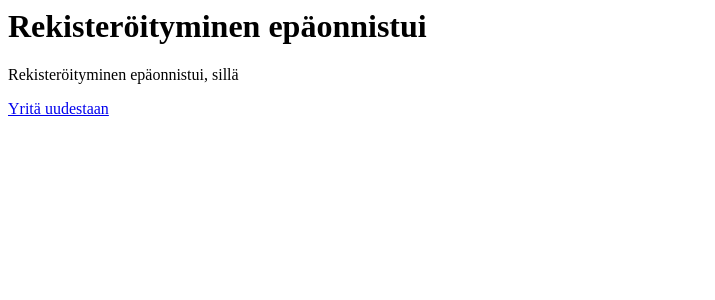
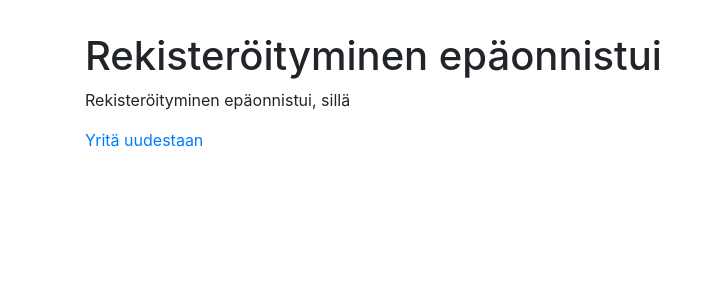
Before and after one commit to amalia53/tsoha-studytracker, a Flask app: template templates/reg_failed.html in a window 1280 px wide. Shown: the top 300 px of the page, without its empty margins (0-715 px from the left). Run offline with Flask 2, Linux system fonts and the light colour scheme; the template is opened without the code that fills it, so the values that code supplies are empty; some libraries are stand-ins or nearby versions.

Commit message:
ulkoasua

```diff
--- a/templates/index.html
+++ b/templates/index.html
@@ -1,8 +1,8 @@
 <link rel="stylesheet" href="https://stackpath.bootstrapcdn.com/bootstrap/4.5.0/css/bootstrap.min.css">
-<title>Study Tracker</title>
 <p>
 <p>
 <p>
+<title>Study Tracker</title>
 <div class="container">
   <div class="row">
     <div class="col-8">
--- a/templates/reg_failed.html
+++ b/templates/reg_failed.html
@@ -1,10 +1,22 @@
+<link rel="stylesheet" href="https://stackpath.bootstrapcdn.com/bootstrap/4.5.0/css/bootstrap.min.css">
+<p>
+<p>
+<p>
+<div class="container">
+  <div class="row">
+    <div class="col-12">
 	<title>Rekisteröityminen epäonnistui</title>
+	<p>
 	<h1>Rekisteröityminen epäonnistui</h1>
 	<p>
 	Rekisteröityminen epäonnistui, sillä {{ error }}
+	<p>
 	<p>
 	{% if role == "student" %}
 	<a href="/stureg">Yritä uudestaan</a>
 	{% else %}
 	<a href="/teachreg">Yritä uudestaan</a>
 	{% endif %}
+    </div>
+  </div>
+</div>
```
Lines whose indentation alone changed are shown as unchanged.
